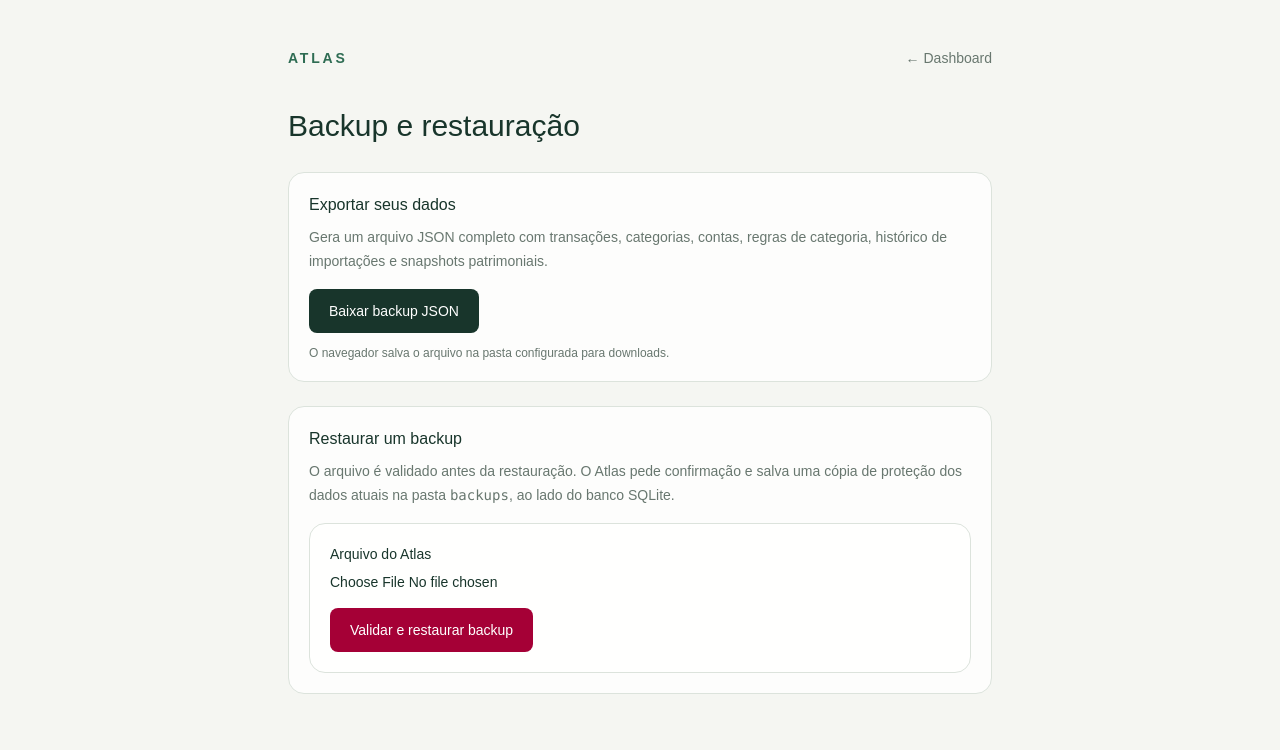
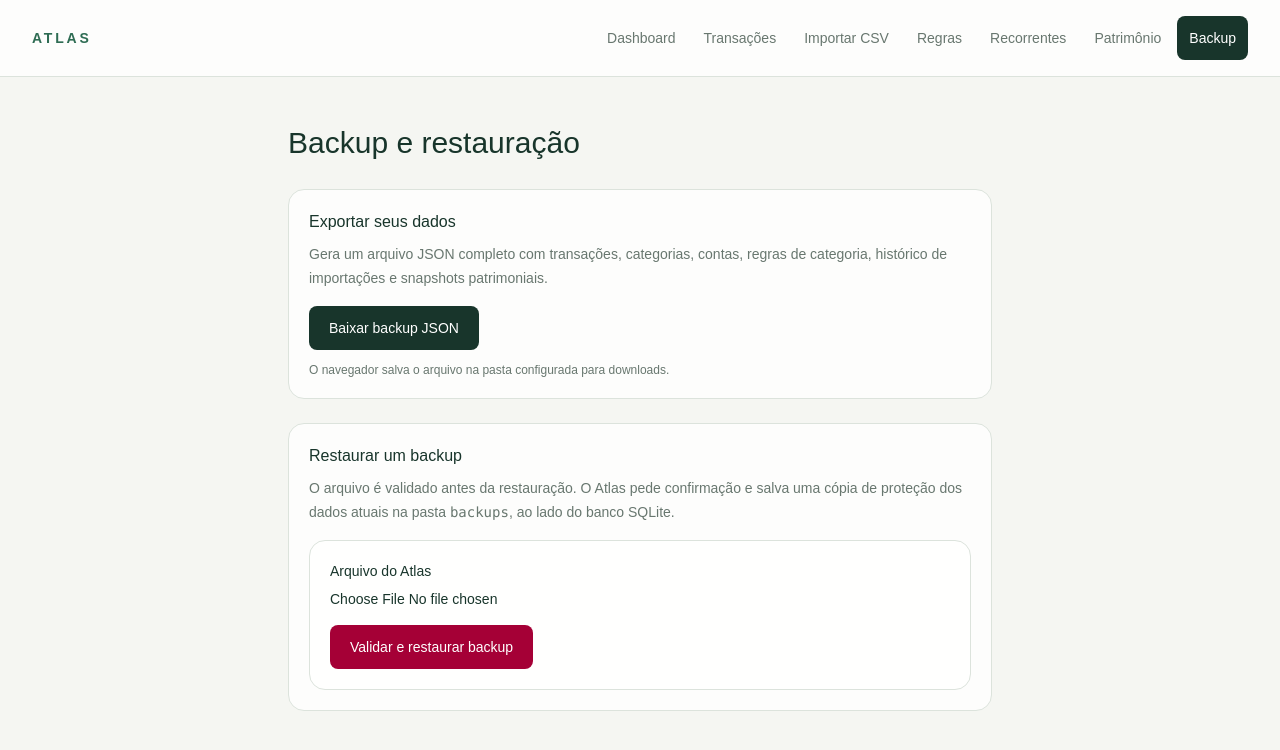
Before and after one commit to samisafatli/Atlas, a Next.js app: page /backup in a window 1280 px wide. Shown: the top 750 px of the page. Built offline with nearby package versions, Linux system fonts and the light colour scheme.

Commit message:
feat: add shared navigation and redirect home to dashboard

```diff
--- /dev/null
+++ b/src/app/app-header.tsx
@@ -0,0 +1,46 @@
+"use client";
+
+import Link from "next/link";
+import { usePathname } from "next/navigation";
+
+const links = [
+  ["/dashboard", "Dashboard"],
+  ["/transacoes", "Transações"],
+  ["/importar", "Importar CSV"],
+  ["/regras", "Regras"],
+  ["/recorrentes", "Recorrentes"],
+  ["/patrimonio", "Patrimônio"],
+  ["/backup", "Backup"],
+] as const;
+
+export function AppHeader() {
+  const pathname = usePathname();
+  return (
+    <header className="border-b border-[var(--line)] bg-white/80">
+      <div className="mx-auto flex max-w-7xl flex-col gap-3 px-5 py-4 sm:px-8 lg:flex-row lg:items-center lg:justify-between">
+        <Link
+          href="/dashboard"
+          aria-label="Atlas — Dashboard"
+          className="w-fit rounded text-sm font-semibold tracking-[0.2em] text-[var(--accent)] uppercase focus-visible:outline-2 focus-visible:outline-offset-4"
+        >
+          Atlas
+        </Link>
+        <nav aria-label="Navegação principal" className="flex flex-wrap gap-1">
+          {links.map(([href, label]) => {
+            const active = pathname === href || pathname.startsWith(`${href}/`);
+            return (
+              <Link
+                key={href}
+                href={href}
+                aria-current={active ? "page" : undefined}
+                className={`inline-flex min-h-11 items-center rounded-lg px-3 text-sm transition focus-visible:outline-2 focus-visible:outline-offset-2 focus-visible:outline-[var(--accent)] ${active ? "bg-[var(--foreground)] font-medium text-white" : "text-[var(--muted)] hover:bg-[#e9f0eb] hover:text-[var(--foreground)]"}`}
+              >
+                {label}
+              </Link>
+            );
+          })}
+        </nav>
+      </div>
+    </header>
+  );
+}
--- a/src/app/backup/page.tsx
+++ b/src/app/backup/page.tsx
@@ -1,4 +1,3 @@
-import Link from "next/link";
 import { RestoreForm } from "./restore-form";
 
 export const metadata = { title: "Backup e restauração — Atlas" };
@@ -6,17 +5,6 @@ export const metadata = { title: "Backup e restauração — Atlas" };
 export default function BackupPage() {
   return (
     <main className="mx-auto min-h-screen max-w-3xl px-5 py-8 sm:px-8 sm:py-12">
-      <header className="mb-10 flex justify-between">
-        <Link
-          className="text-sm font-semibold tracking-[0.2em] text-[var(--accent)] uppercase"
-          href="/"
-        >
-          Atlas
-        </Link>
-        <Link className="text-sm text-[var(--muted)]" href="/dashboard">
-          ← Dashboard
-        </Link>
-      </header>
       <h1 className="text-3xl font-medium">Backup e restauração</h1>
       <section className="mt-7 grid gap-6">
         <article className="rounded-2xl border border-[var(--line)] bg-white/80 p-5">
--- a/src/app/dashboard/page.tsx
+++ b/src/app/dashboard/page.tsx
@@ -99,46 +99,6 @@ export default async function DashboardPage({
   );
   return (
     <main className="mx-auto min-h-screen max-w-7xl px-5 py-8 sm:px-8 sm:py-12">
-      <header className="mb-10 flex flex-wrap items-center justify-between gap-4">
-        <Link
-          className="text-sm font-semibold tracking-[0.2em] text-[var(--accent)] uppercase"
-          href="/"
-        >
-          Atlas
-        </Link>
-        <nav className="flex flex-wrap gap-4 text-sm">
-          <Link
-            className="text-[var(--muted)] hover:text-[var(--foreground)]"
-            href="/transacoes"
-          >
-            Transações
-          </Link>
-          <Link
-            className="text-[var(--muted)] hover:text-[var(--foreground)]"
-            href="/regras"
-          >
-            Regras
-          </Link>
-          <Link
-            className="text-[var(--muted)] hover:text-[var(--foreground)]"
-            href="/recorrentes"
-          >
-            Recorrentes
-          </Link>
-          <Link
-            className="text-[var(--muted)] hover:text-[var(--foreground)]"
-            href="/patrimonio"
-          >
-            Patrimônio
-          </Link>
-          <Link
-            className="text-[var(--muted)] hover:text-[var(--foreground)]"
-            href="/backup"
-          >
-            Backup
-          </Link>
-        </nav>
-      </header>
       <section>
         <div className="mb-8 flex flex-wrap items-end justify-between gap-4">
           <div>
--- a/src/app/importar/historico/page.tsx
+++ b/src/app/importar/historico/page.tsx
@@ -11,17 +11,6 @@ export default async function ImportHistoryPage() {
   });
   return (
     <main className="mx-auto min-h-screen max-w-4xl px-5 py-8 sm:px-8 sm:py-12">
-      <header className="mb-10 flex justify-between">
-        <Link
-          className="text-sm font-semibold tracking-[0.2em] text-[var(--accent)] uppercase"
-          href="/"
-        >
-          Atlas
-        </Link>
-        <Link className="text-sm text-[var(--muted)]" href="/transacoes">
-          ← Transações
-        </Link>
-      </header>
       <h1 className="text-3xl font-medium">Histórico de importações</h1>
       <p className="mt-2 text-sm text-[var(--muted)]">
         Arquivos processados e quantidade de novas transações gravadas.
--- a/src/app/importar/page.tsx
+++ b/src/app/importar/page.tsx
@@ -1,4 +1,3 @@
-import Link from "next/link";
 import { ImportPreview } from "./preview";
 
 export const metadata = {
@@ -14,17 +13,6 @@ export default async function ImportPage({
   const { erro } = await searchParams;
   return (
     <main className="mx-auto min-h-screen max-w-5xl px-5 py-8 sm:px-8 sm:py-12">
-      <header className="mb-10 flex justify-between">
-        <Link
-          className="text-sm font-semibold tracking-[0.2em] text-[var(--accent)] uppercase"
-          href="/"
-        >
-          Atlas
-        </Link>
-        <Link className="text-sm text-[var(--muted)]" href="/transacoes">
-          ← Transações
-        </Link>
-      </header>
       <section>
         <p className="mb-3 text-sm text-[var(--muted)]">Importação de dados</p>
         <h1 className="mb-3 text-3xl font-medium">Prévia do CSV do Nubank</h1>
--- a/src/app/layout.tsx
+++ b/src/app/layout.tsx
@@ -1,5 +1,6 @@
 import type { Metadata } from "next";
 import "./globals.css";
+import { AppHeader } from "./app-header";
 
 export const metadata: Metadata = {
   title: "Atlas — Finanças pessoais",
@@ -13,7 +14,10 @@ export default function RootLayout({
 }>) {
   return (
     <html lang="pt-BR">
-      <body>{children}</body>
+      <body>
+        <AppHeader />
+        {children}
+      </body>
     </html>
   );
 }
--- a/src/app/page.tsx
+++ b/src/app/page.tsx
@@ -1,41 +1,5 @@
-import Link from "next/link";
+import { redirect } from "next/navigation";
 
 export default function Home() {
-  return (
-    <main className="flex min-h-screen items-center justify-center px-6 py-16">
-      <section className="w-full max-w-2xl">
-        <p className="mb-8 text-sm font-semibold tracking-[0.2em] text-[var(--accent)] uppercase">
-          Atlas
-        </p>
-        <div className="border-t border-[var(--line)] pt-8">
-          <p className="mb-4 text-sm text-[var(--muted)]">Finanças pessoais</p>
-          <h1 className="max-w-xl text-4xl leading-tight font-medium tracking-tight sm:text-6xl">
-            Mais clareza para cuidar do seu dinheiro.
-          </h1>
-          <p className="mt-6 max-w-lg text-base leading-7 text-[var(--muted)]">
-            Este é o começo do Atlas. A base do projeto está pronta; vamos
-            construir o restante passo a passo.
-          </p>
-          <div className="mt-12 inline-flex items-center gap-3 rounded-full border border-[var(--line)] bg-white/70 px-4 py-2 text-sm text-[var(--muted)]">
-            <span
-              aria-hidden="true"
-              className="size-2 rounded-full bg-[var(--accent)]"
-            />
-            Fundação do projeto
-          </div>
-          <div className="mt-8">
-            <Link
-              className="inline-flex items-center rounded-lg bg-[var(--foreground)] px-5 py-3 text-sm font-medium text-white transition hover:bg-[var(--accent)]"
-              href="/dashboard"
-            >
-              Abrir dashboard{" "}
-              <span aria-hidden="true" className="ml-2">
-                →
-              </span>
-            </Link>
-          </div>
-        </div>
-      </section>
-    </main>
-  );
+  redirect("/dashboard");
 }
--- a/src/app/patrimonio/page.tsx
+++ b/src/app/patrimonio/page.tsx
@@ -41,17 +41,6 @@ export default async function AssetsPage({
   };
   return (
     <main className="mx-auto min-h-screen max-w-6xl px-5 py-8 sm:px-8 sm:py-12">
-      <header className="mb-10 flex justify-between">
-        <Link
-          className="text-sm font-semibold tracking-[0.2em] text-[var(--accent)] uppercase"
-          href="/"
-        >
-          Atlas
-        </Link>
-        <Link className="text-sm text-[var(--muted)]" href="/dashboard">
-          ← Dashboard
-        </Link>
-      </header>
       <section>
         <h1 className="text-3xl font-medium">Patrimônio</h1>
         <p className="mt-2 max-w-2xl text-sm leading-6 text-[var(--muted)]">
--- a/src/app/recorrentes/page.tsx
+++ b/src/app/recorrentes/page.tsx
@@ -30,17 +30,6 @@ export default async function RecurringPage() {
   );
   return (
     <main className="mx-auto min-h-screen max-w-5xl px-5 py-8 sm:px-8 sm:py-12">
-      <header className="mb-10 flex justify-between">
-        <Link
-          className="text-sm font-semibold tracking-[0.2em] text-[var(--accent)] uppercase"
-          href="/"
-        >
-          Atlas
-        </Link>
-        <Link className="text-sm text-[var(--muted)]" href="/dashboard">
-          ← Dashboard
-        </Link>
-      </header>
       <h1 className="text-3xl font-medium">Gastos recorrentes</h1>
       <p className="mt-2 max-w-2xl text-sm leading-6 text-[var(--muted)]">
         Estimativas explicáveis com base em pelo menos três despesas parecidas,
--- a/src/app/regras/page.tsx
+++ b/src/app/regras/page.tsx
@@ -1,4 +1,3 @@
-import Link from "next/link";
 import { prisma } from "@/lib/prisma";
 import { deleteCategoryRule, saveCategoryRule } from "./actions";
 
@@ -19,17 +18,6 @@ export default async function CategoryRulesPage({
   ]);
   return (
     <main className="mx-auto min-h-screen max-w-4xl px-5 py-8 sm:px-8 sm:py-12">
-      <header className="mb-10 flex justify-between">
-        <Link
-          className="text-sm font-semibold tracking-[0.2em] text-[var(--accent)] uppercase"
-          href="/"
-        >
-          Atlas
-        </Link>
-        <Link className="text-sm text-[var(--muted)]" href="/transacoes">
-          ← Transações
-        </Link>
-      </header>
       <h1 className="mb-3 text-3xl font-medium">Regras automáticas</h1>
       <p className="mb-7 text-sm leading-6 text-[var(--muted)]">
         Regras determinísticas são aplicadas somente durante novas importações.
--- a/src/app/transacoes/page.tsx
+++ b/src/app/transacoes/page.tsx
@@ -199,21 +199,6 @@ export default async function TransactionsPage({
   return (
     <main className="min-h-screen px-5 py-8 sm:px-8 sm:py-12">
       <div className="mx-auto max-w-6xl">
-        <header className="mb-10 flex flex-wrap items-center justify-between gap-4">
-          <Link
-            className="text-sm font-semibold tracking-[0.2em] text-[var(--accent)] uppercase"
-            href="/"
-          >
-            Atlas
-          </Link>
-          <Link
-            className="text-sm text-[var(--muted)] transition hover:text-[var(--foreground)]"
-            href="/"
-          >
-            Voltar ao início
-          </Link>
-        </header>
-
         <section aria-labelledby="transactions-title">
           <div className="mb-8">
             <p className="mb-3 text-sm text-[var(--muted)]">
```
